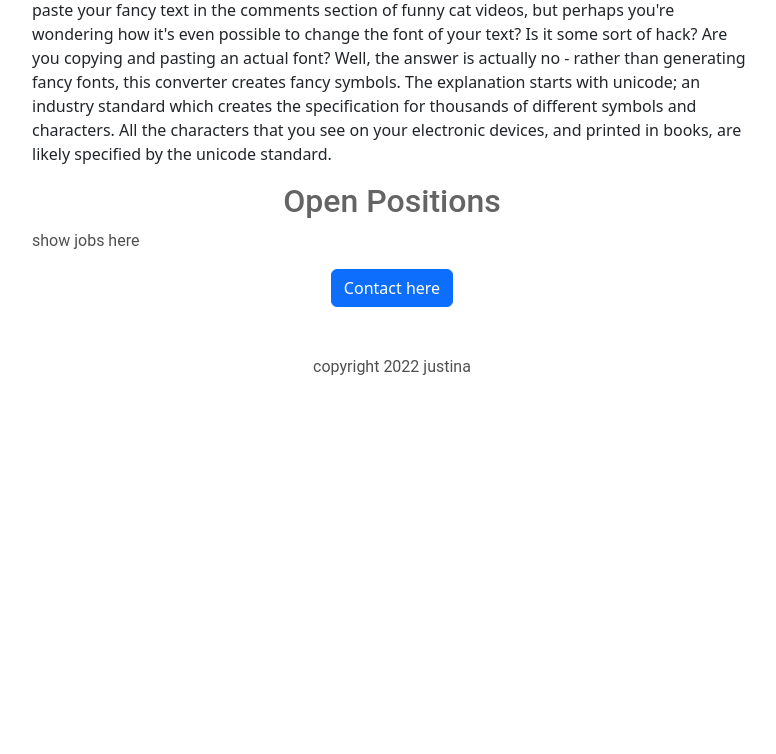
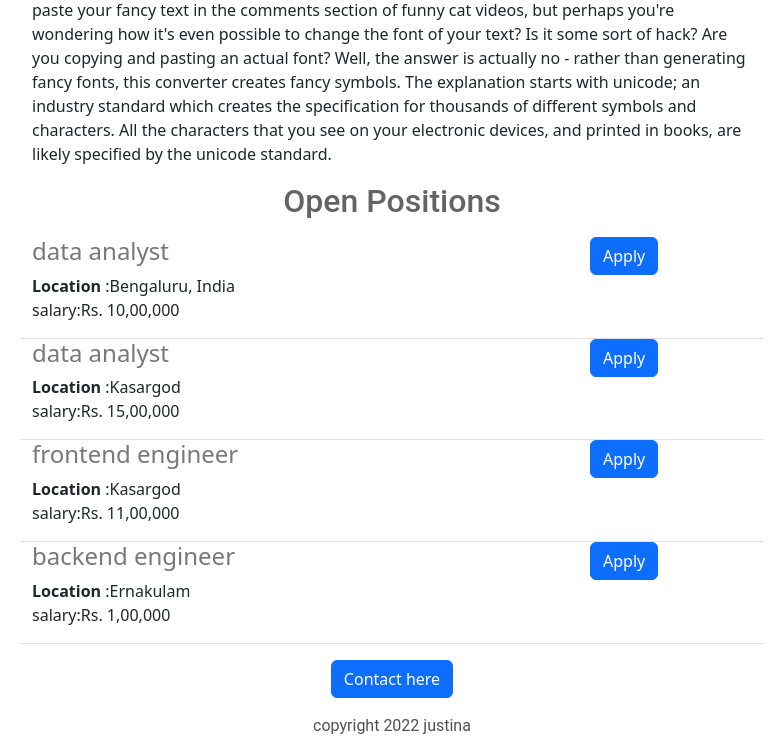
Before and after one commit to justinageorge/careers-website, a Flask app: page / in a window 1280 px wide. Shown: the part 708-1462 px from the top of the page, without its empty margins (248-1024 px from the left). Before the commit the page ends 1083 px from the top, so only its background shows below. Run offline with Flask 3, Linux system fonts and the light colour scheme.

Commit message:
added dynamic data added api route

```diff
--- a/app.py
+++ b/app.py
@@ -1,10 +1,35 @@
-from flask import Flask,render_template
-app=Flask(__name__)
+from flask import Flask, render_template,jsonify
+
+app = Flask(__name__)
+
+JOBS = [
+      {'id': 1,
+       'title': 'data analyst',
+       'location': 'Bengaluru, India',
+       'salary': 'Rs. 10,00,000'},
+      {'id': 2,
+       'title': 'data analyst',
+       'location': 'Kasargod',
+       'salary': 'Rs. 15,00,000'},
+      {'id': 3,
+       'title': 'frontend engineer',
+       'location': 'Kasargod',
+       'salary': 'Rs. 11,00,000'},
+      {'id': 4,
+       'title': 'backend engineer',
+       'location': 'Ernakulam',
+       'salary': 'Rs. 1,00,000'}
+  ]
+
 
 @app.route("/")
 def hello_world():
-     return render_template('home.html')
+      return render_template('home.html', jobs=JOBS)
+
+@app.route("/jobs")
+def list_jobs():
+  return jsonify(JOBS)
 
 
-if __name__=="__main__":
-  app.run(host='0.0.0.0',debug=True)
+if __name__ == "__main__":
+      app.run(host='0.0.0.0', debug=True)
--- a/templates/home.html
+++ b/templates/home.html
@@ -43,9 +43,11 @@
       <p  class="lead">So perhaps, you've generated some fancy text, and you're content that you can now copy and paste your fancy text in the comments section of funny cat videos, but perhaps you're wondering how it's even possible to change the font of your text? Is it some sort of hack? Are you copying and pasting an actual font?
       Well, the answer is actually no - rather than generating fancy fonts, this converter creates fancy symbols. The explanation starts with unicode; an industry standard which creates the specification for thousands of different symbols and characters. All the characters that you see on your electronic devices, and printed in books, are likely specified by the unicode standard.</p>
       <h2 class="mt-3">Open Positions</h2>
-      <p>show jobs here</p>
+      <p>{%for job in jobs%}
+       {%include 'pos.html'%}
+      {%endfor%}</p>
       <div style="text-align:center;">
-      <button class="btn btn-primary mb-5">Contact here</button>
+      <button class="btn btn-primary mb-3">Contact here</button>
         <p>copyright 2022 justina</p>
       </div>
     </div>
--- /dev/null
+++ b/templates/pos.html
@@ -0,0 +1,20 @@
+
+
+
+<div class=" row border-bottom padding-bottom:8px" >
+  <div class="col-9">
+<h4 style="color:rgb(120,120,120)"; >{{job['title']}}</h4>
+    <div>
+   <b>Location</b> :{{job['location']}}
+    </div>
+  {%if 'salary' in job%}
+  <div style="margin-bottom:16px">
+    salary:{{job['salary']}}
+  </div>
+
+  {%endif%}
+  </div>
+  <div class="col-3">
+  <button type="button" class="btn btn-primary">Apply</button>
+    </div>
+    </div>
```
